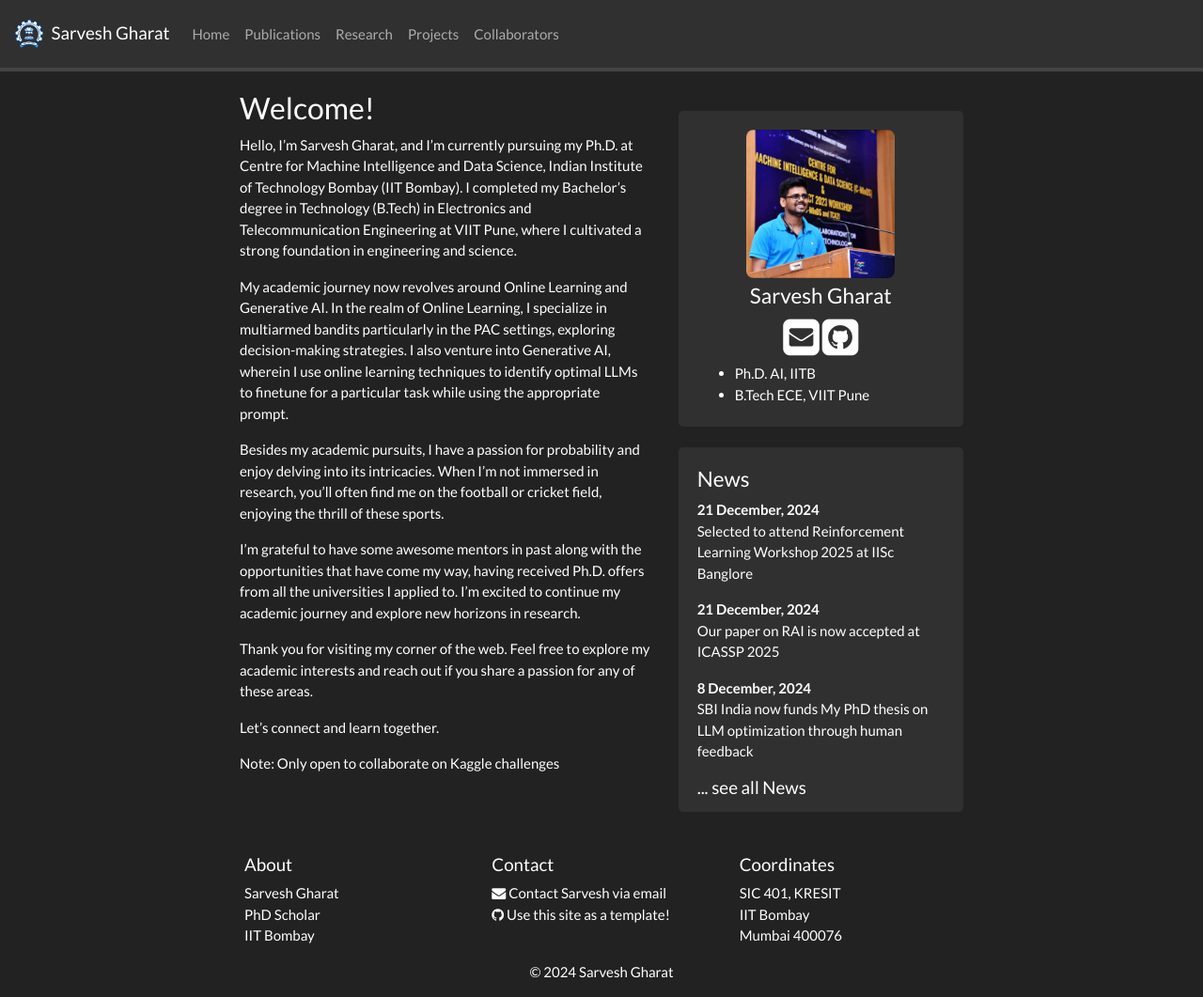
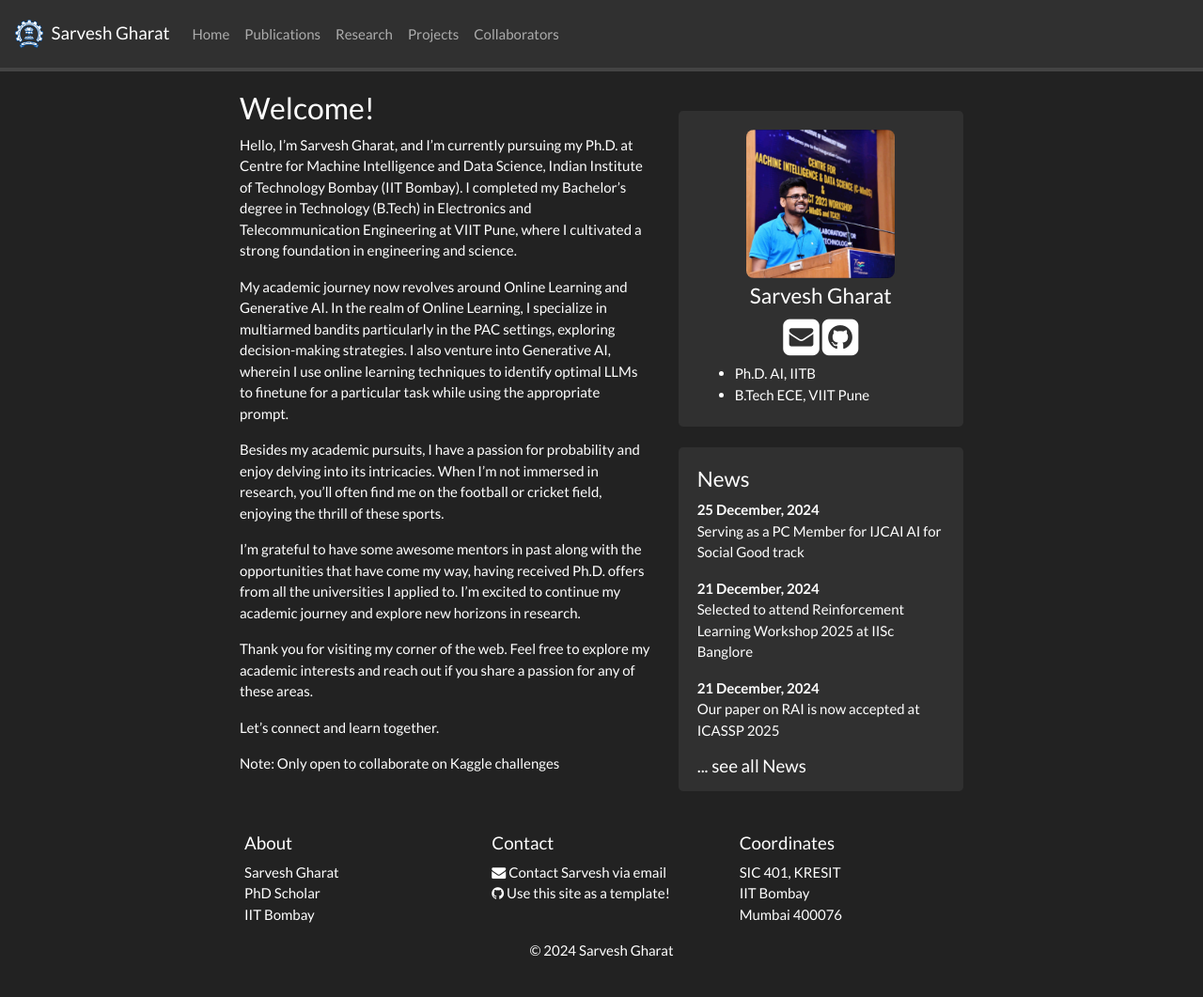
Before and after one commit to SarveshVGharat/SarveshVGharat.github.io, a Jekyll site: the page built from _pages/home.md, in a window 1280 px wide and 1061 px high. Shown: the whole window at 94% size. Built offline with Jekyll 4.4.1, drawn with Linux system fonts in a browser that asks for light colours; nearby versions of some CDN libraries; a style sheet for code colours, icons or effects is not loaded.

Commit message:
Update news.yml

```diff
--- a/_data/news.yml
+++ b/_data/news.yml
@@ -1,3 +1,6 @@
+- date: 25 December, 2024
+  headline: "Serving as a PC Member for IJCAI AI for Social Good track"
+
 - date: 21 December, 2024
   headline: "Selected to attend Reinforcement Learning Workshop 2025 at IISc Banglore"
 
```
